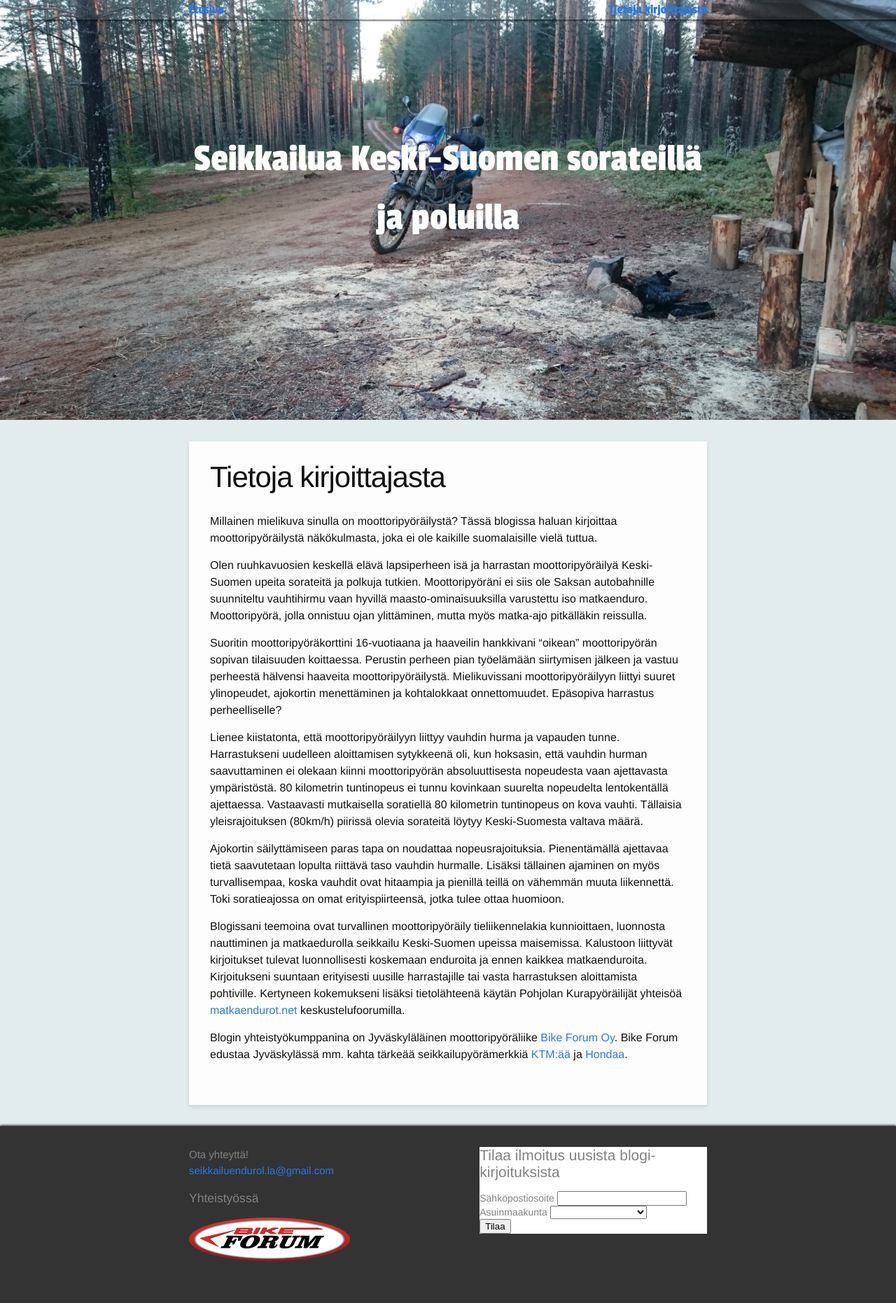
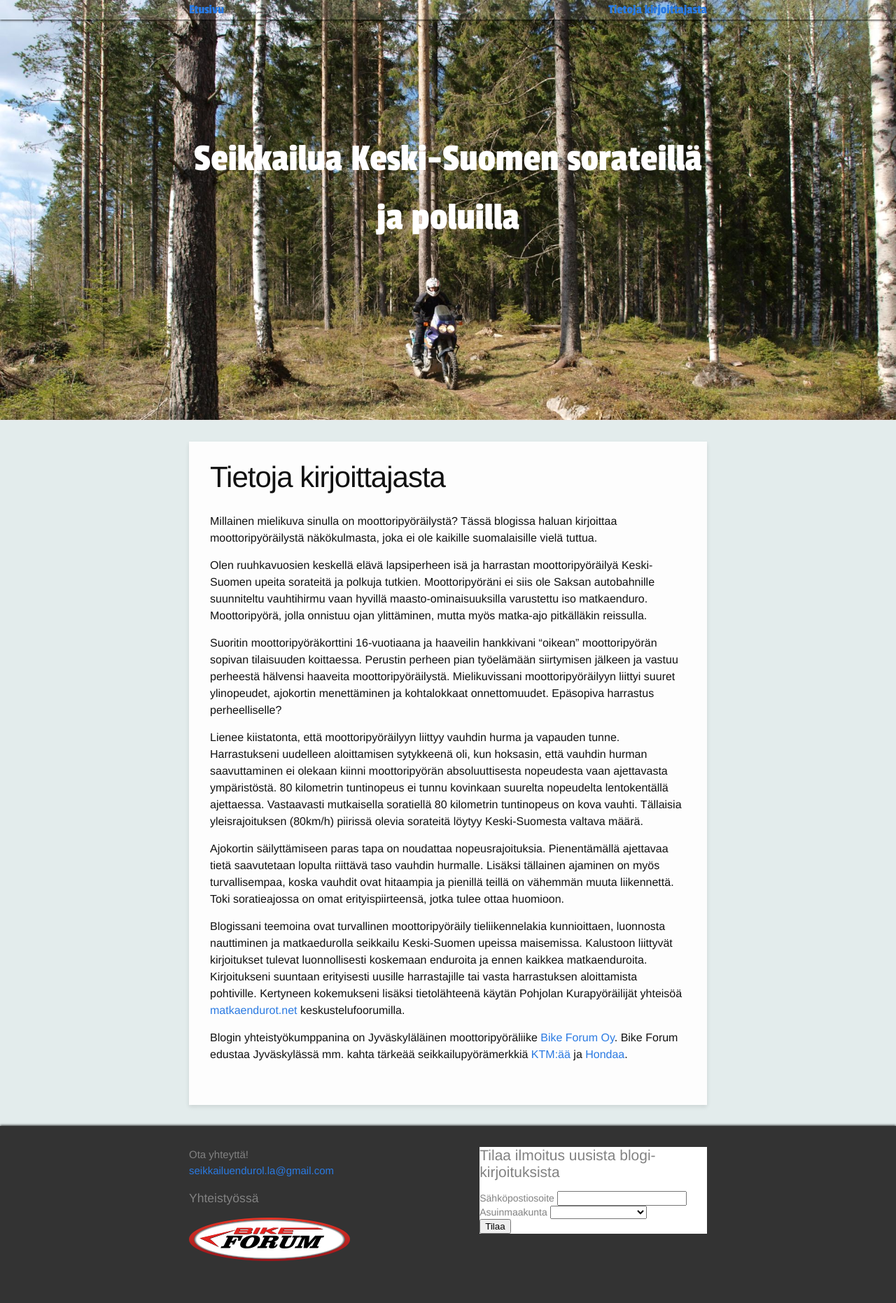
Before and after one commit to seikkailuendurolla/seikkailuendurolla.github.io, a Jekyll site: the page built from about.md, in a window 1280 px wide. Shown: the whole page at 70% size. Built offline with Jekyll 4.4.1, drawn with Linux system fonts in a browser that asks for light colours; some web fonts are replaced; comment, search, counter and statistics services are not loaded.

Commit message:
Uusi kuva about-sivulle

```diff
--- a/about.md
+++ b/about.md
@@ -3,7 +3,7 @@ layout: page
 title: Tietoja kirjoittajasta
 permalink: /about/
 header_slogan_class: white
-header_image_style: "background-image: url('/assets/matkaenduro-laavu.jpg')"
+header_image_style: "background-image: url('/assets/about-me.jpg')"
 ---
 Millainen mielikuva sinulla on moottoripyöräilystä? Tässä blogissa haluan kirjoittaa moottoripyöräilystä näkökulmasta, joka ei ole kaikille suomalaisille vielä tuttua.
 
```
Also changed, not shown: assets/about-me.jpg (added).
